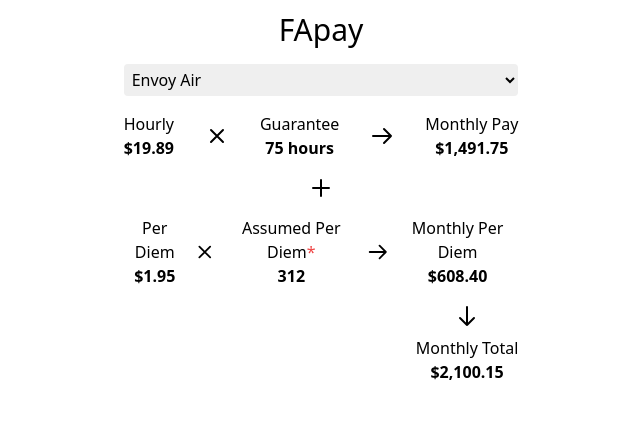
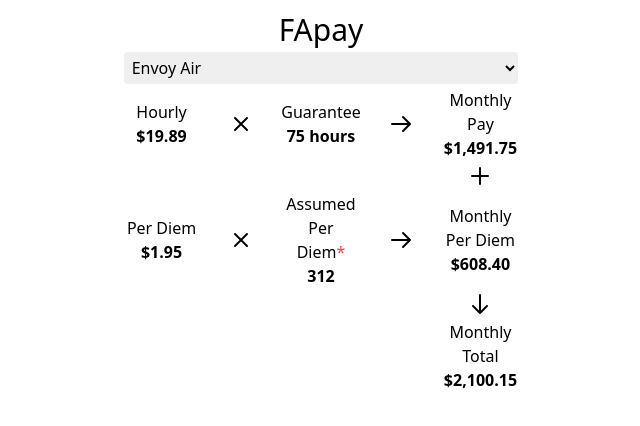
Before and after one commit to tweakdeveloper/FApay, a React (Vite) app: page / in a window 1280 px wide. Shown: the top 426 px of the page, without its empty margins (319-959 px from the left). Built offline with nearby package versions, Linux system fonts and the light colour scheme.

Commit message:
switched to grid for better alignment

```diff
--- a/src/AirlineSpinner.tsx
+++ b/src/AirlineSpinner.tsx
@@ -14,7 +14,7 @@
   const [airline, setAirline] = React.useState("MQ");
   return (
     <select
-      className="p-1 rounded"
+      className="p-1 rounded col-span-full place-self-stretch"
       onChange={(evt) => {
         setAirline(evt.target.value);
         props.onAirlineChanged(evt.target.value);
--- a/src/App.tsx
+++ b/src/App.tsx
@@ -8,9 +8,7 @@
 } from "@heroicons/react/outline";
 
 import AirlineSpinner from "./AirlineSpinner";
-import Col from "./Col";
 import Indicator from "./Indicator";
-import Row from "./Row";
 
 import airlines from "./assets/data.json";
 
@@ -30,49 +28,29 @@
   const monthlyPerDiem = airline.perdiem * 312;
   const monthlyTotal = monthlyPay + monthlyPerDiem;
   return (
-    <div className="px-4 py-3 flex flex-col justify-start items-stretch space-y-4 w-full lg:w-1/2 lg:mx-auto xl:w-1/3">
-      <h1 className="text-3xl text-center">FApay</h1>
+    <div className="px-4 py-3 w-full lg:w-1/2 lg:mx-auto xl:w-1/3 grid gap-1 grid-cols-5 place-items-center">
+      <h1 className="text-3xl text-center col-span-full">FApay</h1>
       <AirlineSpinner
         airlines={airlines}
         onAirlineChanged={(code: string) => setCurrentAirline(code)}
       />
-      <Row>
-        <Indicator
-          label="Hourly"
-          value={formatPay(
-            airlines.filter((airline) => airline.code === currentAirline)[0]
-              .pay,
-          )}
-        />
+      <Indicator label="Hourly" value={formatPay(airline.pay)} />
       <XIcon className="h-6 w-6" />
-        <Indicator
-          label="Guarantee"
-          value={`${
-            airlines.filter((airline) => airline.code === currentAirline)[0]
-              .guarantee
-          } hours`}
-        />
+      <Indicator label="Guarantee" value={`${airline.guarantee} hours`} />
       <ArrowRightIcon className="h-6 w-6" />
       <Indicator label="Monthly Pay" value={formatPay(monthlyPay)} />
-      </Row>
-      <PlusIcon className="h-6 w-6 self-center" />
-      <Row>
-        <Indicator
-          label="Per Diem"
-          value={formatPay(
-            airlines.filter((airline) => airline.code === currentAirline)[0]
-              .perdiem,
-          )}
-        />
+      <PlusIcon className="h-6 w-6 col-start-5 col-span-1" />
+      <Indicator label="Per Diem" value={formatPay(airline.perdiem)} />
       <XIcon className="h-6 w-6" />
       <Indicator label="Assumed Per Diem" value="312" withDisclaimer />
       <ArrowRightIcon className="h-6 w-6" />
       <Indicator label="Monthly Per Diem" value={formatPay(monthlyPerDiem)} />
-      </Row>
-      <Col className="self-end">
-        <ArrowDownIcon className="h-6 w-6 self-center" />
-        <Indicator label="Monthly Total" value={formatPay(monthlyTotal)} />
-      </Col>
+      <ArrowDownIcon className="h-6 w-6 col-start-5 col-span-1" />
+      <Indicator
+        label="Monthly Total"
+        value={formatPay(monthlyTotal)}
+        className="col-start-5 col-span-1"
+      />
     </div>
   );
 }
--- a/src/Col.tsx
+++ /dev/null
@@ -1,21 +0,0 @@
-import React from "react";
-
-interface ColProps {
-  children: React.ReactNode;
-  className?: string;
-}
-
-function Col(props: ColProps) {
-  return (
-    <div
-      className={
-        "flex flex-col justify-start items-center space-y-2 " +
-          props.className ?? ""
-      }
-    >
-      {props.children}
-    </div>
-  );
-}
-
-export default Col;
--- a/src/Indicator.tsx
+++ b/src/Indicator.tsx
@@ -1,4 +1,5 @@
 interface IndicatorProps {
+  className?: string;
   label: string;
   value: string;
   withDisclaimer?: boolean;
@@ -7,7 +8,7 @@
 function Indicator(props: IndicatorProps) {
   const withDisclaimer = props.withDisclaimer ?? false;
   return (
-    <div className="inline-block text-center">
+    <div className={"inline-block text-center " + props.className ?? ""}>
       <h3 className="font-thin">
         {props.label}
         <span className="text-red-500">{withDisclaimer ? "*" : ""}</span>
--- a/src/Row.tsx
+++ /dev/null
@@ -1,15 +0,0 @@
-import React from "react";
-
-interface RowProps {
-  children: React.ReactNode;
-}
-
-function Row(props: RowProps) {
-  return (
-    <div className="flex flex-row justify-between items-center space-x-2">
-      {props.children}
-    </div>
-  );
-}
-
-export default Row;
```
Lines whose indentation alone changed are shown as unchanged.
